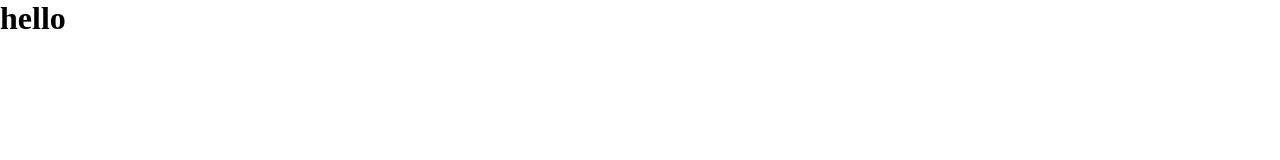
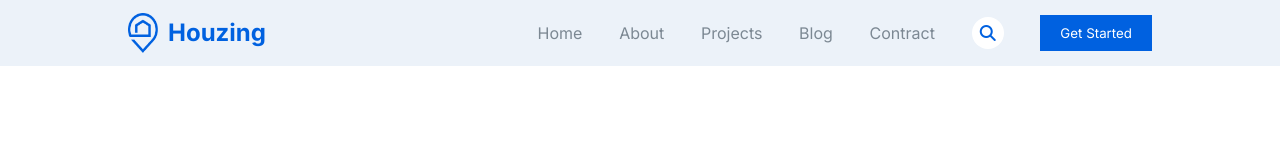
Before and after one commit to Thushan2002/houzing-html-css-js, a plain HTML site: page index.html in a window 1280 px wide. Drawn offline with Linux system fonts and the light colour scheme.

Commit message:
feat: navbar added

```diff
--- a/index.html
+++ b/index.html
@@ -5,13 +5,26 @@
     <meta charset="UTF-8">
     <meta name="viewport" content="width=device-width, initial-scale=1.0">
     <link rel="stylesheet" href="style.css">
+    <link rel="stylesheet" href="https://cdnjs.cloudflare.com/ajax/libs/font-awesome/6.7.2/css/all.min.css" integrity="sha512-Evv84Mr4kqVGRNSgIGL/F/aIDqQb7xQ2vcrdIwxfjThSH8CSR7PBEakCr51Ck+w+/U6swU2Im1vVX0SVk9ABhg==" crossorigin="anonymous" referrerpolicy="no-referrer" />
     <title>Houzing</title>
 </head>
 
 <body>
-    <div class="container">
-        <div class="navbar">
-            <h1>hello</h1>
+    <div class="navbar">
+        <div class="logo">
+            <img src="./images/icons/logo.png" alt="">
+            <h2>Houzing</h2>
+        </div>
+        <div class="nav-items">
+            <ul>
+                <li>Home</li>
+                <li>About</li>
+                <li>Projects</li>
+                <li>Blog</li>
+                <li>Contract</li>
+                <i class="fa-solid fa-magnifying-glass"></i>
+                <button class="btn">Get Started</button>
+            </ul>
         </div>
     </div>
 </body>
--- a/style.css
+++ b/style.css
@@ -1,7 +1,10 @@
+@import url('https://fonts.googleapis.com/css2?family=Inter:ital,opsz,wght@0,14..32,100..900;1,14..32,100..900&display=swap');
+
 * {
     margin: 0;
     padding: 0;
     box-sizing: border-box;
+    font-family: "Inter", sans-serif;
 }
 
 :root {
@@ -13,3 +16,70 @@
     --var--white: #FFFFFF;
     --var--state--gray: #7C8893;
 }
+
+.container {
+    width: 80%;
+    margin-inline: auto;
+}
+
+.navbar {
+    background: #ECF2F9;
+    display: flex;
+    align-items: center;
+    justify-content: space-between;
+    padding: 1% 10%;
+    width: 100%;
+}
+
+.navbar .logo {
+    display: flex;
+    align-items: center;
+    column-gap: 10px;
+    width: 40%;
+}
+
+.navbar .logo img {
+    width: 30px;
+    height: 40px;
+}
+
+.navbar .logo h2 {
+    color: var(--var--primary-blue);
+}
+
+.navbar .nav-items {
+    width: 60%;
+}
+
+.navbar .nav-items ul {
+    list-style: none;
+    display: flex;
+    align-items: center;
+    justify-content: space-between;
+    color: var(--var--state--gray);
+}
+
+.navbar .nav-items li:hover {
+    color: var(--var--primary-blue);
+    border-bottom: 2px solid #0061e047;
+    padding-bottom: 1px;
+}
+
+.navbar .nav-items i {
+    color: var(--var--primary-blue);
+    padding: 8px;
+    border-radius: 50%;
+    background-color: var(--var--white);
+}
+
+.btn {
+    background-color: var(--var--primary-blue);
+    outline: none;
+    border: none;
+    color: var(--var--white);
+    padding: 10px 20px;
+}
+
+.btn:hover {
+    transform: scale(.95);
+}
```
